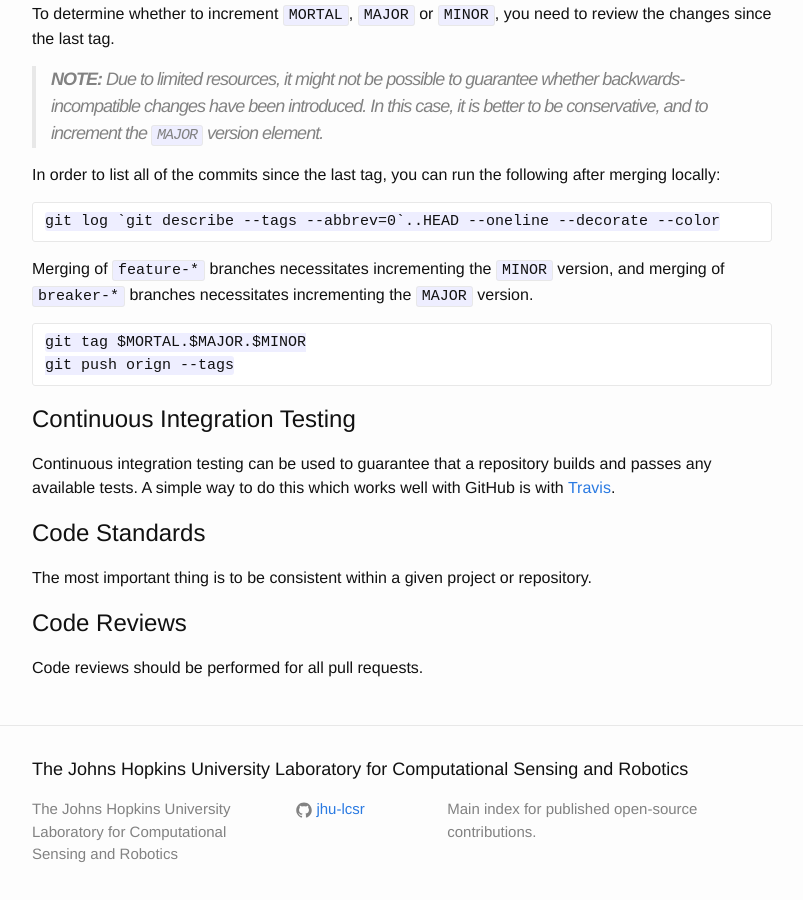
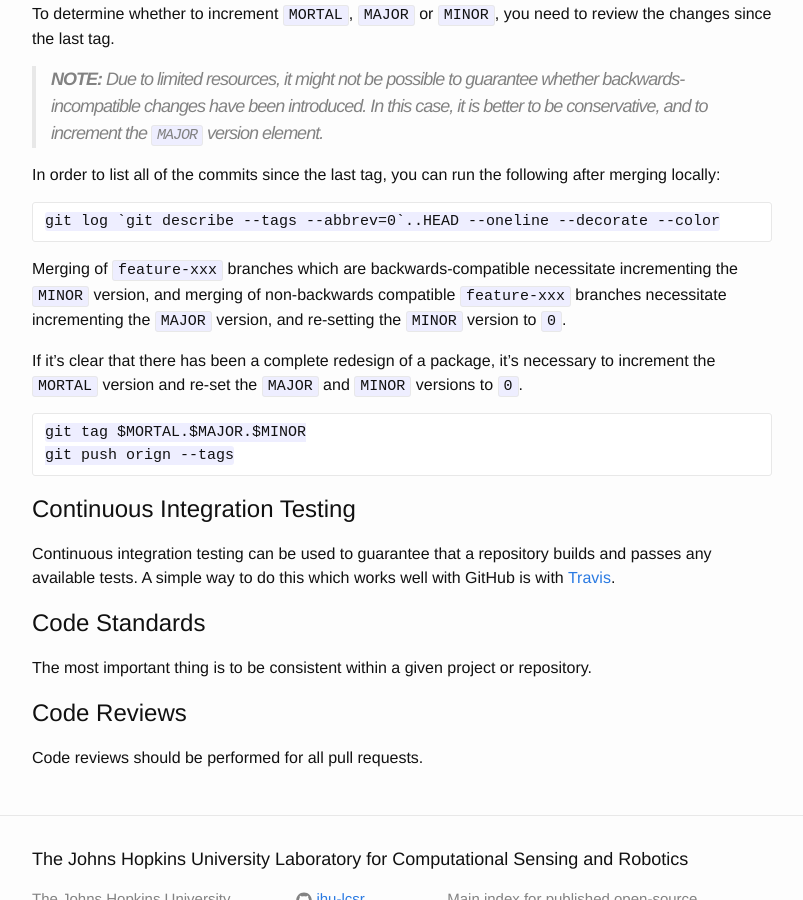
Before and after one commit to jhu-lcsr/jhu-lcsr.github.io, a Jekyll site: the page built from dev_guidelines.md, in a window 1280 px wide and 900 px high, scrolled down 3436 px. Shown: the whole window, without its empty margins (238-1041 px from the left). Built offline with Jekyll 4.4.1, drawn with Linux system fonts in a browser that asks for light colours; Markdown is read by kramdown in place of the engine named in the settings; some of the changed text lies outside the part shown.

Commit message:
removing references to 'breaker' and fixing typo

````diff
--- a/dev_guidelines.md
+++ b/dev_guidelines.md
@@ -180,9 +180,15 @@ following after merging locally:
 git log `git describe --tags --abbrev=0`..HEAD --oneline --decorate --color
 ```
 
-Merging of  `feature-*` branches necessitates incrementing the `MINOR` version,
-and merging of `breaker-*` branches necessitates incrementing the `MAJOR`
-version.
+Merging of  `feature-xxx` branches which are backwards-compatible necessitate
+incrementing the `MINOR` version, and merging of non-backwards compatible
+`feature-xxx` branches necessitate incrementing the `MAJOR` version, and
+re-setting the `MINOR` version to `0`.
+
+
+If it's clear that there has been a complete redesign of a package, it's
+necessary to increment the `MORTAL` version and re-set the `MAJOR` and `MINOR`
+versions to `0`.
 
 ```
 git tag $MORTAL.$MAJOR.$MINOR
````
Also changed, not shown: other parts of dev_guidelines.md (+1 -1 lines).
